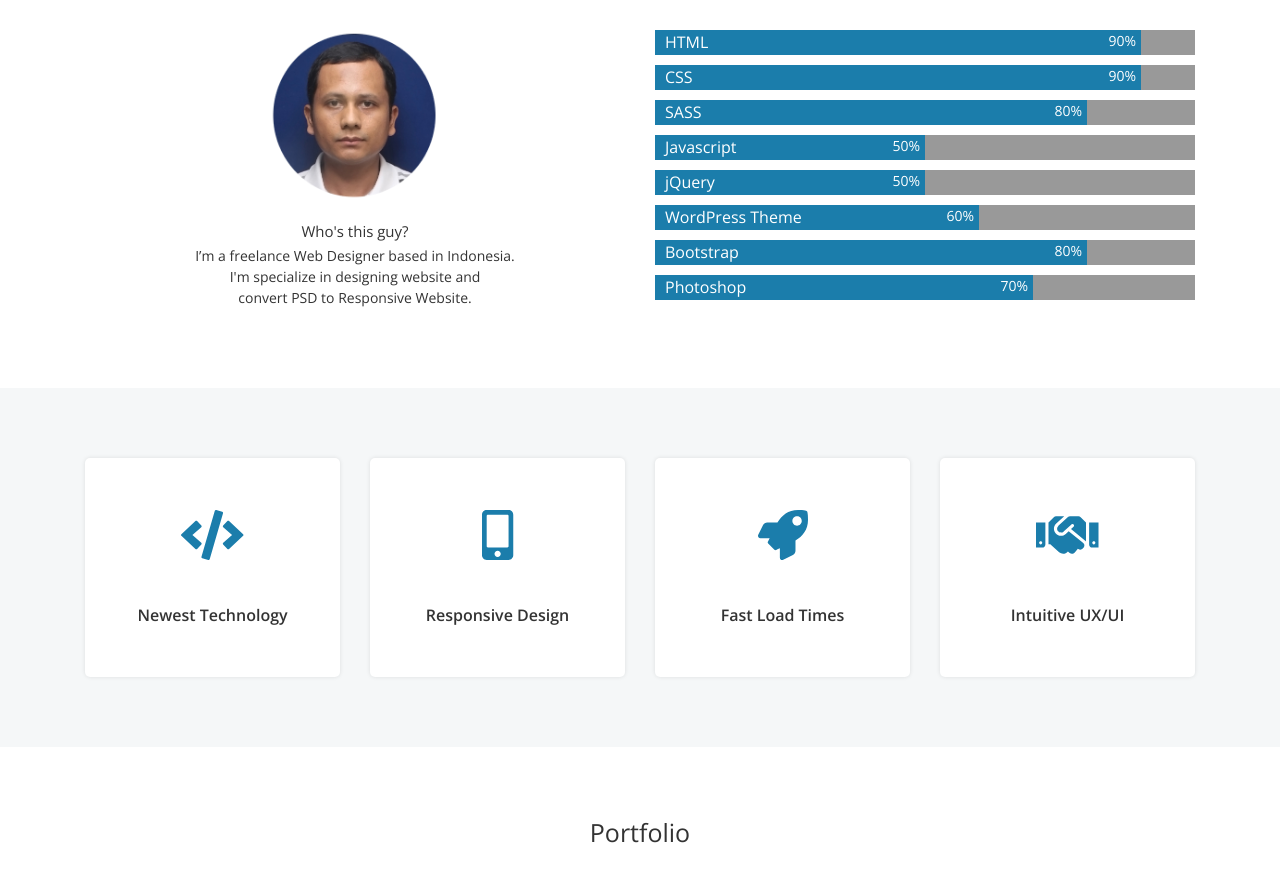
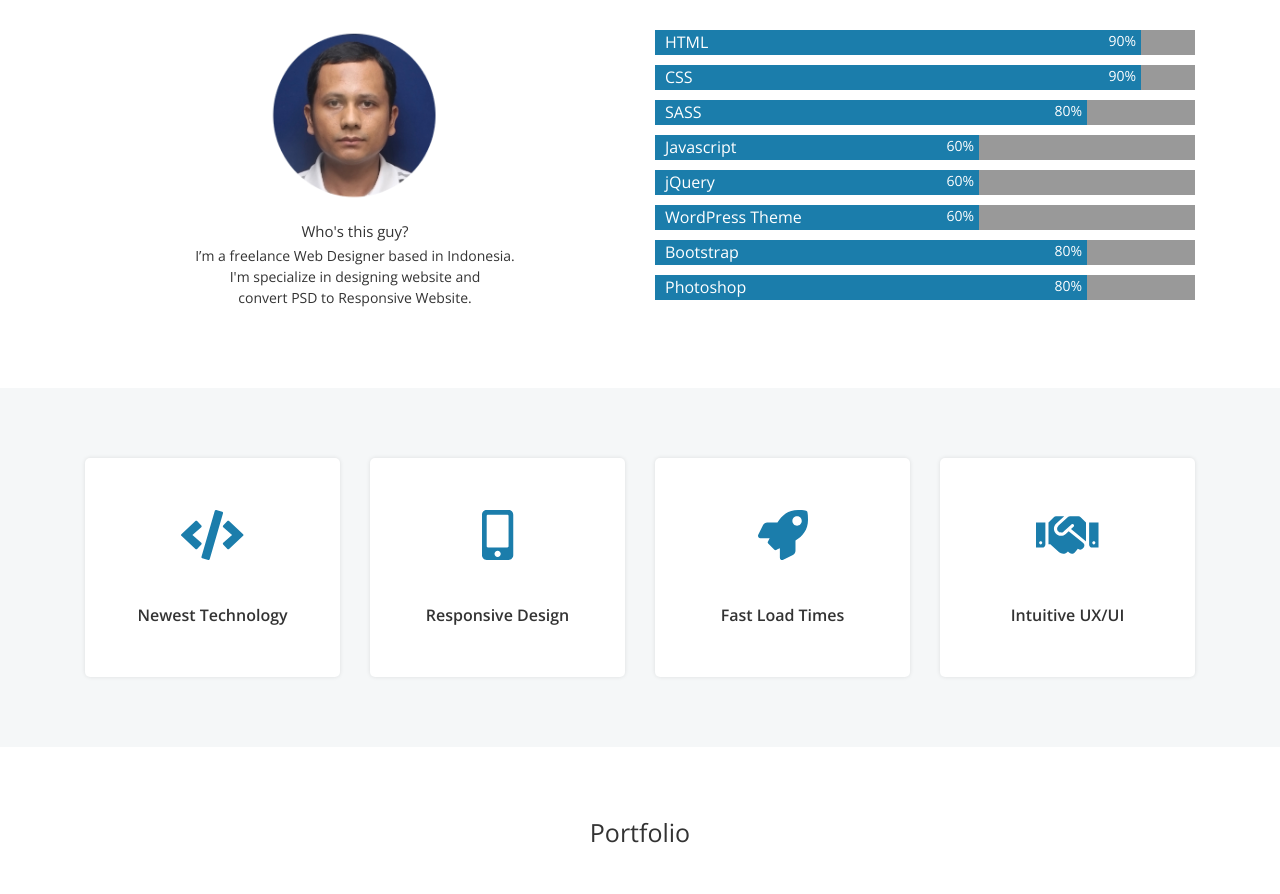
Before and after one commit to Creative301/Creative301.github.io, a website: page index.html in a window 1280 px wide. Shown: the part 800-1694 px from the top of the page. Drawn offline with nearby package versions, Linux system fonts and the light colour scheme.

Commit message:
Update index.html

```diff
--- a/index.html
+++ b/index.html
@@ -24,7 +24,6 @@
   <link href="https://fonts.googleapis.com/css?family=Orbitron:700" rel="stylesheet">
   <link rel="stylesheet" href="css/bootstrap.min.css">
   <link rel="stylesheet" href="css/style.css">
-  <link rel="stylesheet" href="css/lightbox.min.css">
 
   <!--load Font Awesome-->
   <script defer src="js/fontawesome-all.min.js"></script>
@@ -81,7 +80,7 @@
     <div class="container">
       <div class="row">
         <div class="col-md-6 about__me">
-          <img src="img/Reza.png" alt="" class="about__picture">
+          <img src="img/Reza.png" alt="Reza Photo" class="about__picture">
           <h4>Who's this guy?</h4>
           <p>I’m a freelance Web Designer based in Indonesia.
             <br> I'm specialize in designing website and
@@ -118,16 +117,16 @@
             <div class="about__skills__box">
               <p class="about__skills__type">Javascript</p>
               <div class="about__skills-list">
-                <div class="about__skills-progress about__skills-progress--50">
-                  50%
+                <div class="about__skills-progress about__skills-progress--60">
+                  60%
                 </div>
               </div>
             </div>
             <div class="about__skills__box">
               <p class="about__skills__type">jQuery</p>
               <div class="about__skills-list">
-                <div class="about__skills-progress about__skills-progress--50">
-                  50%
+                <div class="about__skills-progress about__skills-progress--60">
+                  60%
                 </div>
               </div>
             </div>
@@ -148,8 +147,8 @@
                 <div class="about__skills__box">
                   <p class="about__skills__type">Photoshop</p>
                   <div class="about__skills-list">
-                    <div class="about__skills-progress about__skills-progress--70">
-                      70%
+                    <div class="about__skills-progress about__skills-progress--80">
+                      80%
                     </div>
                   </div>
                 </div>
@@ -310,7 +309,6 @@
   <script src="js/jquery-2.2.4.min.js"></script>
   <script src="js/bootstrap.bundle.min.js"></script>
   <script src="js/script.min.js"></script>
-  <script src="js/lightbox.min.js"></script>
 </body>
 
 </html>
```
